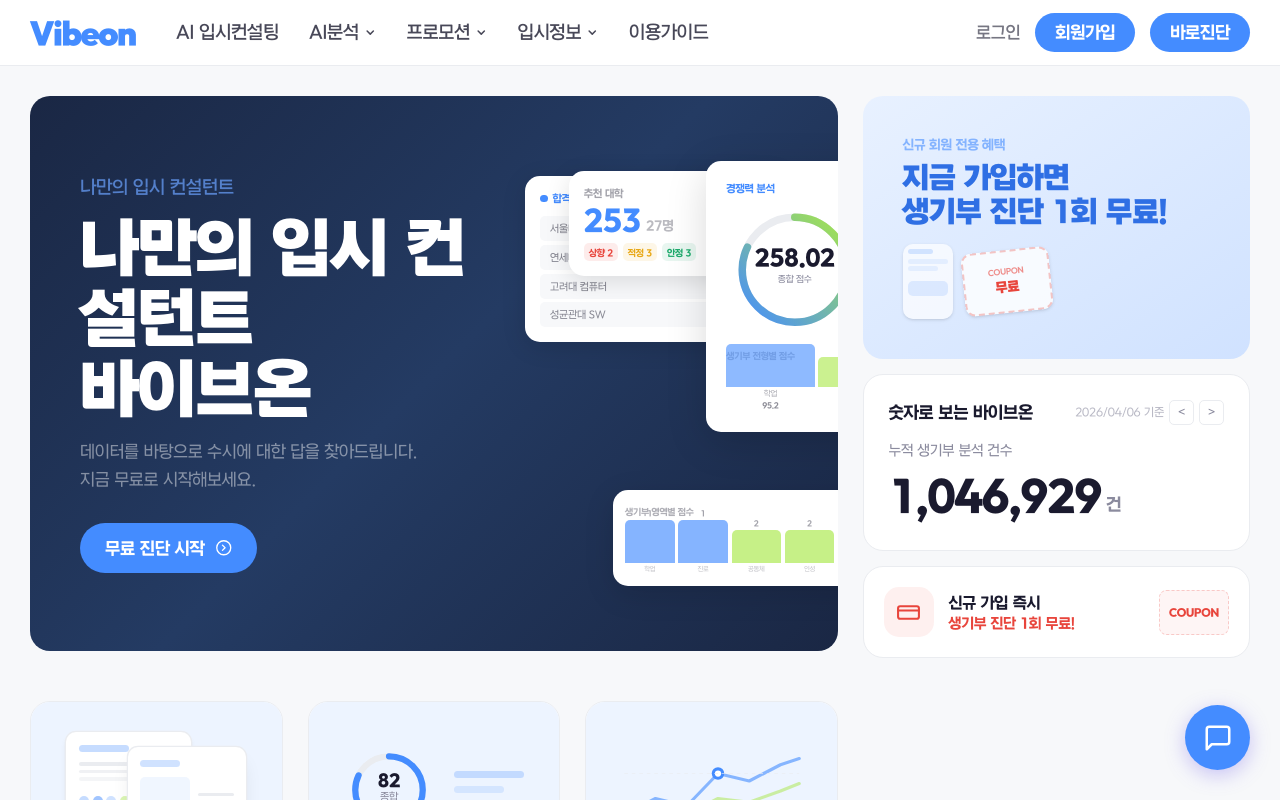
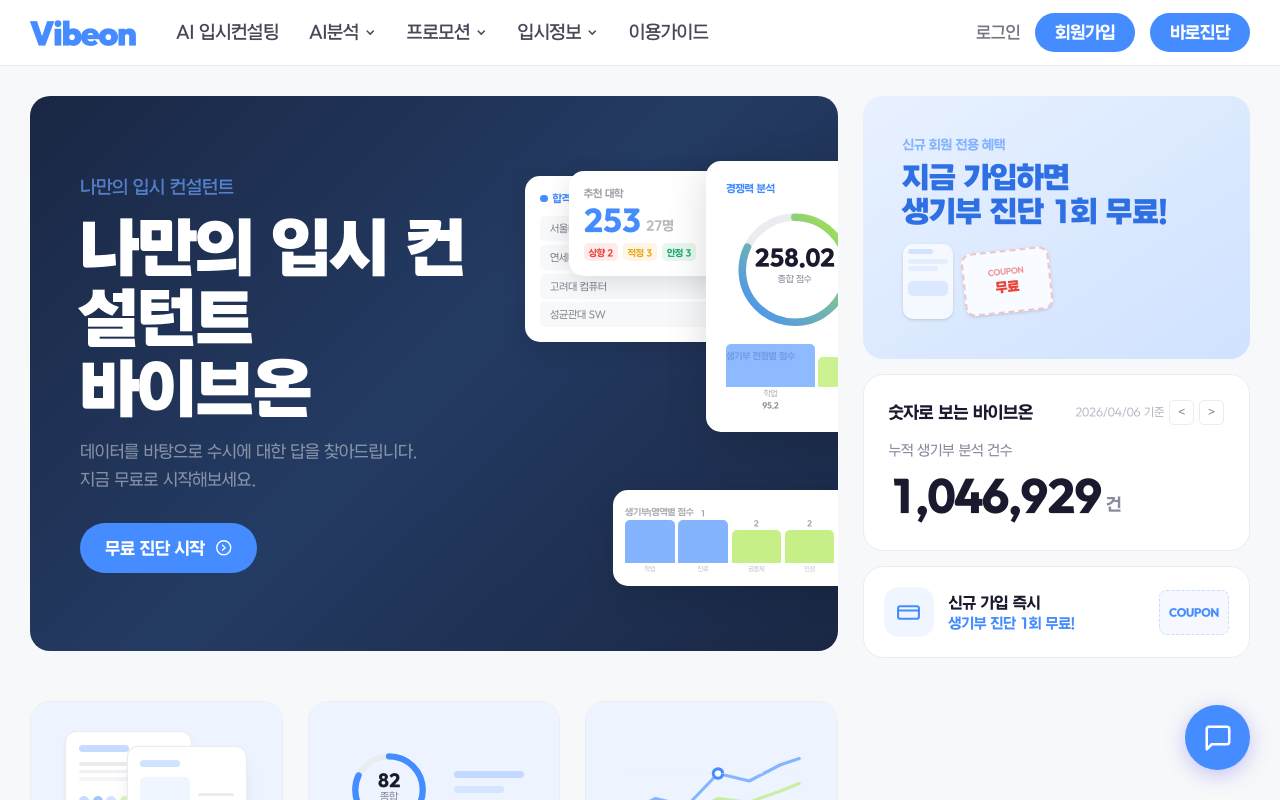
Before and after one commit to INNO-HI-Inc/hi-university, a Next.js app: page /admission-consulting/ in a window 1280 px wide. Shown: the top 800 px of the page. Built offline with nearby package versions, Linux system fonts and the light colour scheme.

Commit message:
Change coupon card colors from red to primary blue

```diff
--- a/src/app/page.tsx
+++ b/src/app/page.tsx
@@ -483,13 +483,13 @@
 
       {/* Coupon card */}
       <div className="relative flex items-center gap-3 overflow-hidden rounded-2xl border border-line bg-white p-4">
-        <div className="flex h-10 w-10 shrink-0 items-center justify-center rounded-xl bg-red/8">
+        <div className="flex h-10 w-10 shrink-0 items-center justify-center rounded-xl bg-primary/8">
           <svg
             width="20"
             height="20"
             viewBox="0 0 24 24"
             fill="none"
-            stroke="#E8453C"
+            stroke="#448CFF"
             strokeWidth="2"
             strokeLinecap="round"
           >
@@ -499,11 +499,11 @@
         </div>
         <div className="flex-1">
           <p className="text-[12px] font-bold text-ink">신규 가입 즉시</p>
-          <p className="text-[11px] font-bold text-red">생기부 진단 1회 무료!</p>
+          <p className="text-[11px] font-bold text-primary">생기부 진단 1회 무료!</p>
         </div>
         {/* Coupon badge */}
-        <div className="flex h-[36px] w-[56px] shrink-0 items-center justify-center rounded-md border border-dashed border-red/25 bg-red/5">
-          <span className="text-[8px] font-extrabold text-red">COUPON</span>
+        <div className="flex h-[36px] w-[56px] shrink-0 items-center justify-center rounded-md border border-dashed border-primary/25 bg-primary/5">
+          <span className="text-[8px] font-extrabold text-primary">COUPON</span>
         </div>
       </div>
     </div>
```
Also changed, not shown: 48 other files (tests, documents, lock files or other folders).
